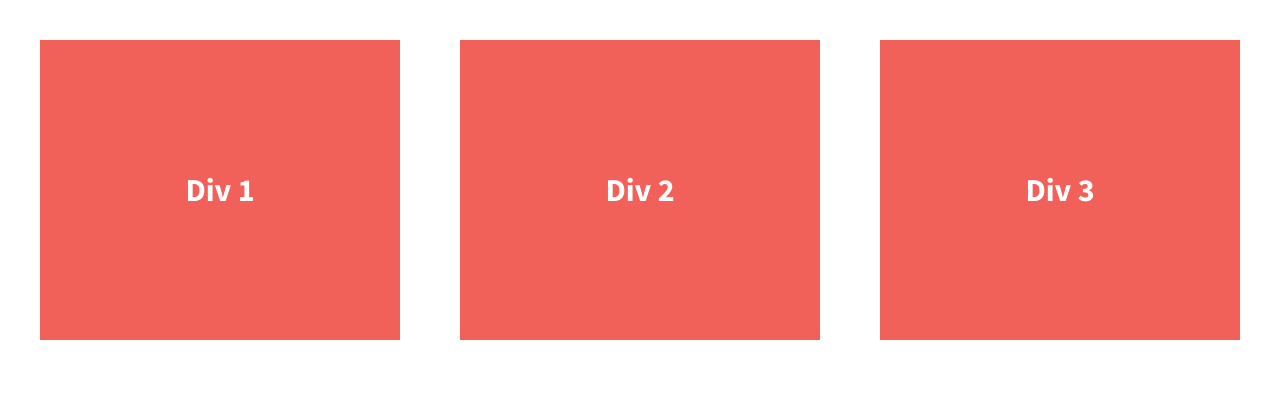
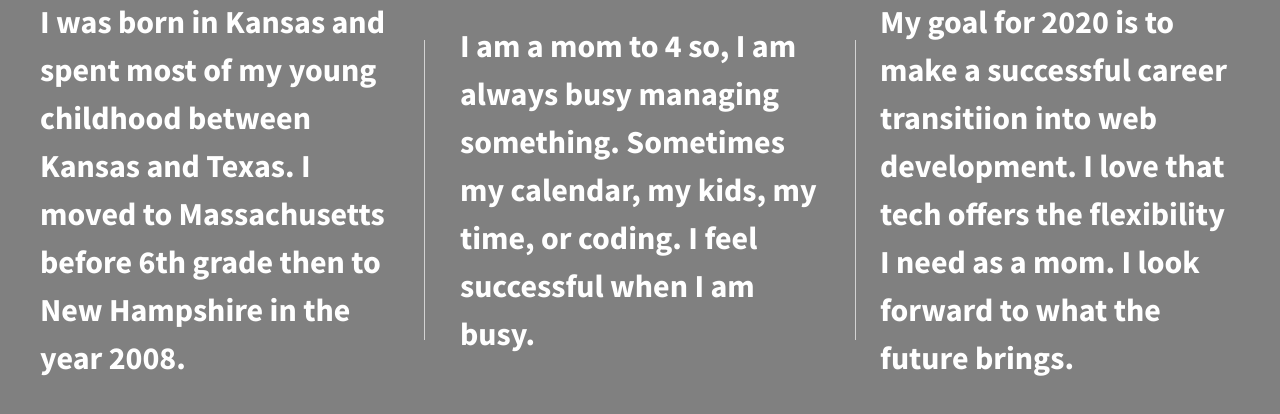
Before and after one commit to Srobertson81/flexbox-starter, a plain HTML site: page index.html in a window 1280 px wide. Drawn offline with nearby package versions, Linux system fonts and the light colour scheme.

Commit message:
added text to divs

```diff
--- a/css/main.css
+++ b/css/main.css
@@ -97,7 +97,7 @@ textarea {
 
 
 html {
-  background-color: #fff;
+  background-color: gray;
   height: 100%;
 }
 
@@ -113,6 +113,7 @@ body {
   display: flex;
   font-weight: 700;
   justify-content: space-between;
+  height: 600px;
 }
 
 .div-1, .div-2, .div-3 {
@@ -124,8 +125,15 @@ body {
   color: #fff;
   line-height: 1.5em;
   font-size: 1.6em;
-  background-color: #f16059;
+  background-color: gray;
   height: 300px;
+}
+.div-2 {
+  border-left: 1px solid lightgray;
+  border-right: 1px solid lightgray;
+  padding-left: 35px;
+  padding-right: 35px;
+  margin-top: none;
 }
 
 
--- a/index.html
+++ b/index.html
@@ -23,13 +23,13 @@
 
         <section class="wrapper">
             <div class="div-1">
-                Div 1
+                <p>I was born in Kansas and spent most of my young childhood between Kansas and Texas.  I moved to Massachusetts before 6th grade then to New Hampshire in the year 2008.
             </div>
             <div class="div-2">
-                Div 2
+                <p>I am a mom to 4 so, I am always busy managing something.  Sometimes my calendar, my kids, my time, or coding.  I feel successful when I am busy.</p>
             </div>
             <div class="div-3">
-                Div 3
+                <p>My goal for 2020 is to make a successful career transitiion into web development.  I love that tech offers the flexibility I need as a mom.  I look forward to what the future brings.</p>
             </div>
         </section>
 
```
